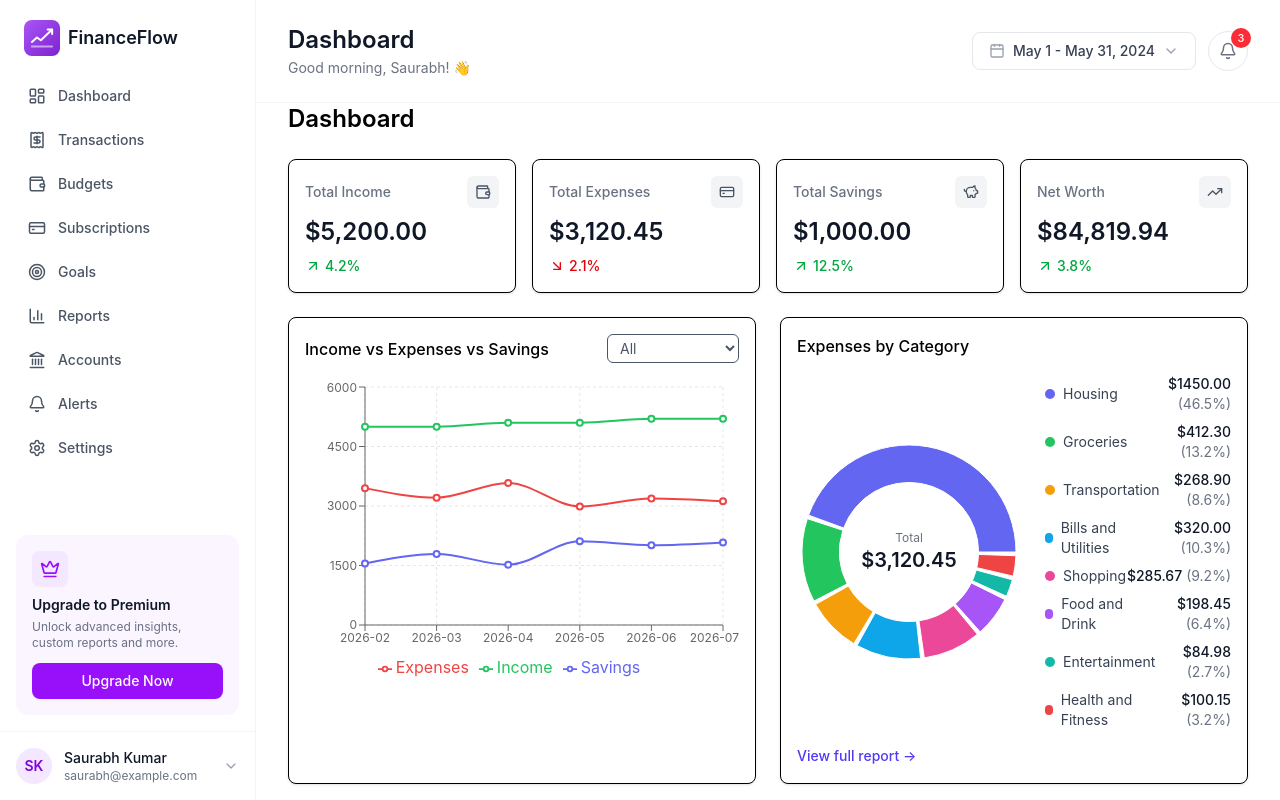
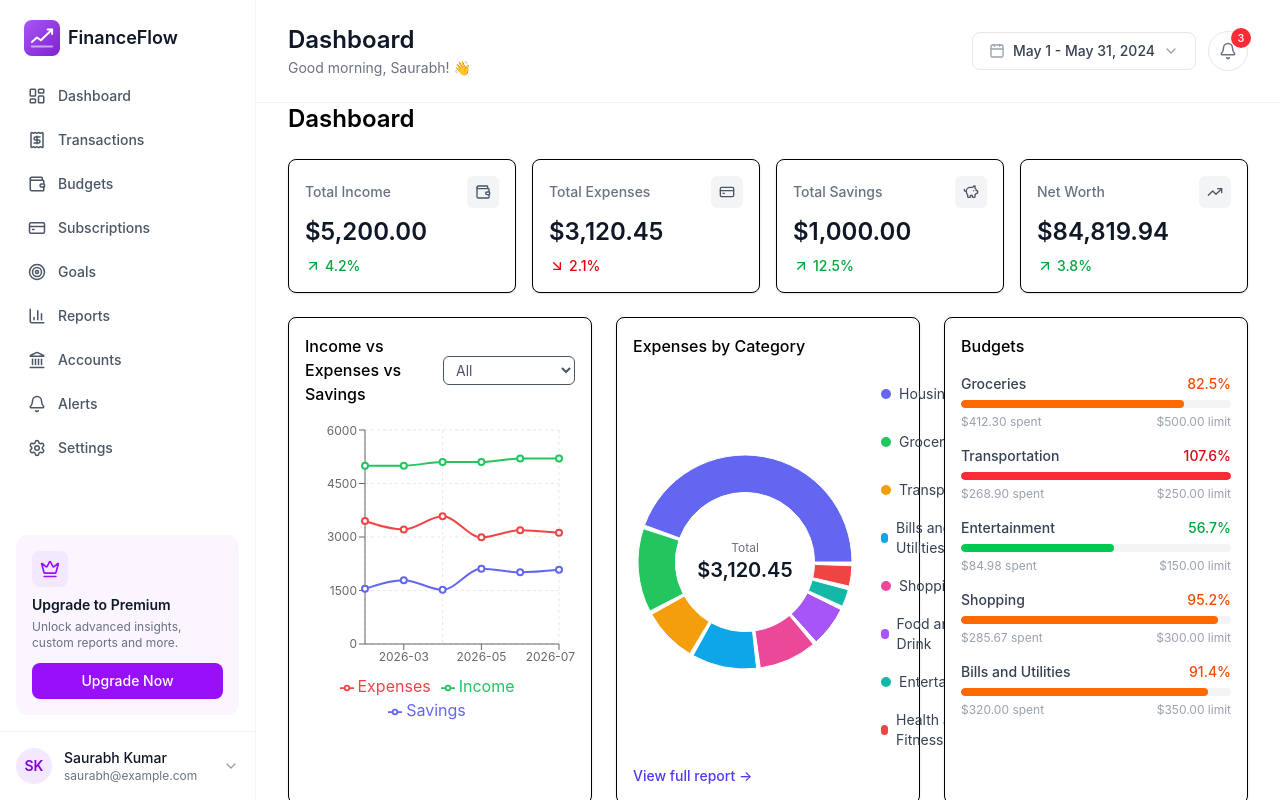
Before and after one commit to spkarthi/FinanceFlow, a React (Vite) app: page /dashboard in a window 1280 px wide. Built offline with nearby package versions, Linux system fonts and the light colour scheme.

Commit message:
minor update

```diff
--- a/src/routes/Dashboard.jsx
+++ b/src/routes/Dashboard.jsx
@@ -9,12 +9,13 @@
     <div className="space-y-6">
       <h1 className="text-2xl font-semibold">Dashboard</h1>
       <SummaryCards />
-      <div className="grid grid-cols-1 gap-6 lg:grid-cols-2">
+      <div className="grid grid-cols-1 gap-6 lg:grid-cols-3">
         <SpendingChart />
         <ExpensesByCategoryChart />
+        <BudgetsList />
       </div>
       <TransactionsTable />
-      <BudgetsList />
+
     </div>
   );
 }
```
